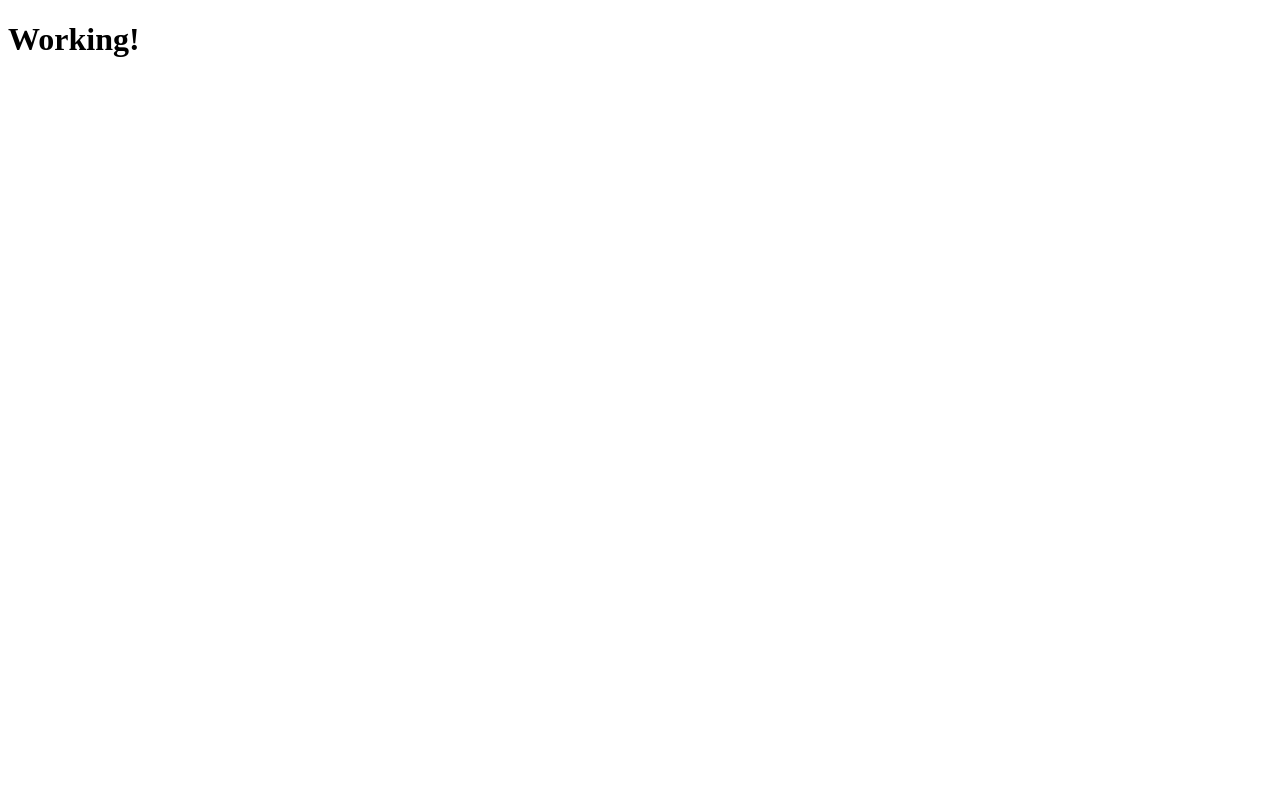
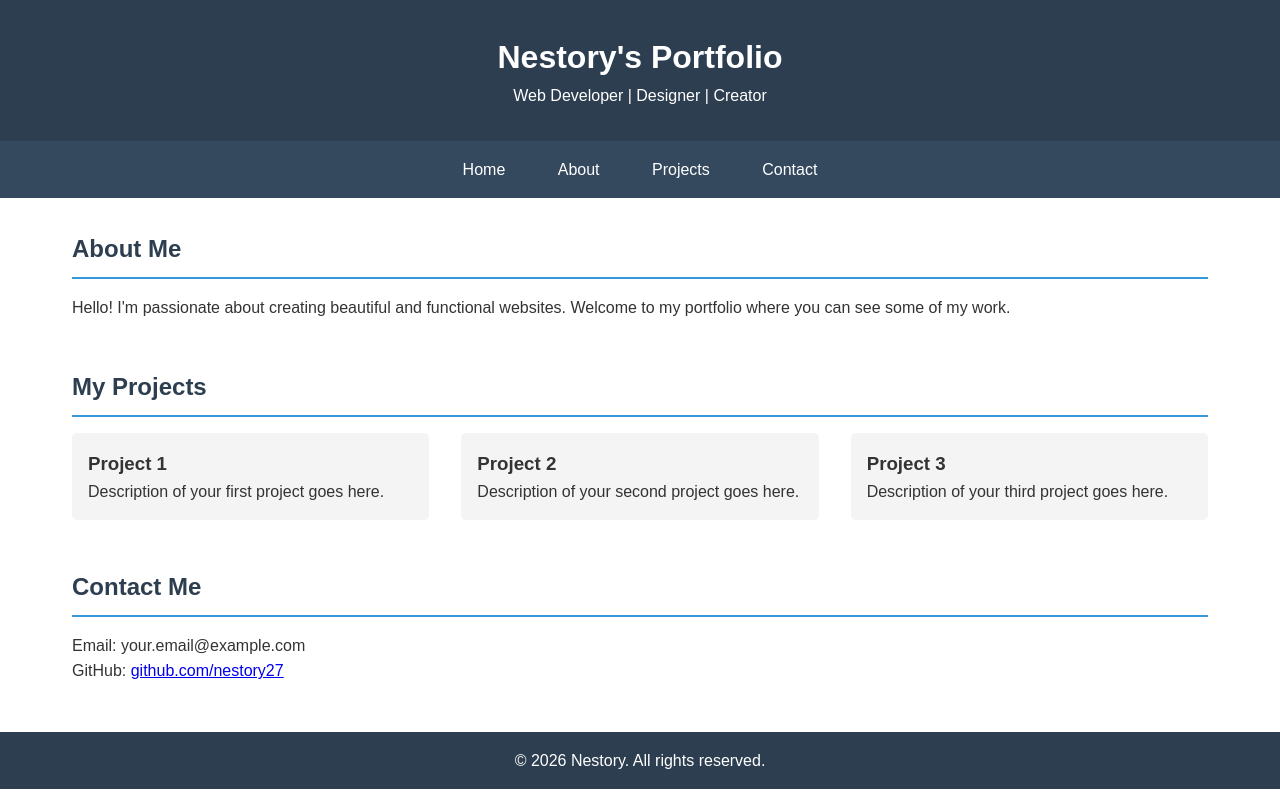
Before and after one commit to nestory27/Personal-portfolio, a plain HTML site: page index.html in a window 1280 px wide. Drawn offline with Linux system fonts and the light colour scheme.

Commit message:
Update index.html

```diff
--- a/index.html
+++ b/index.html
@@ -1,12 +1,142 @@
 <!DOCTYPE html>
-<html>
+<html lang="en">
 <head>
-    <title>Test</title>
+    <meta charset="UTF-8">
+    <meta name="viewport" content="width=device-width, initial-scale=1.0">
+    <title>My Portfolio</title>
+    <style>
+        * {
+            margin: 0;
+            padding: 0;
+            box-sizing: border-box;
+        }
+
+        body {
+            font-family: Arial, sans-serif;
+            line-height: 1.6;
+            color: #333;
+        }
+
+        header {
+            background: #2c3e50;
+            color: white;
+            padding: 2rem;
+            text-align: center;
+        }
+
+        nav {
+            background: #34495e;
+            padding: 1rem;
+            text-align: center;
+        }
+
+        nav a {
+            color: white;
+            text-decoration: none;
+            margin: 0 1rem;
+            padding: 0.5rem;
+        }
+
+        nav a:hover {
+            background: #2c3e50;
+            border-radius: 5px;
+        }
+
+        .container {
+            max-width: 1200px;
+            margin: 2rem auto;
+            padding: 0 2rem;
+        }
+
+        .section {
+            margin-bottom: 3rem;
+        }
+
+        h2 {
+            color: #2c3e50;
+            margin-bottom: 1rem;
+            border-bottom: 2px solid #3498db;
+            padding-bottom: 0.5rem;
+        }
+
+        .projects {
+            display: grid;
+            grid-template-columns: repeat(auto-fit, minmax(300px, 1fr));
+            gap: 2rem;
+        }
+
+        .project-card {
+            background: #f4f4f4;
+            padding: 1rem;
+            border-radius: 5px;
+        }
+
+        footer {
+            background: #2c3e50;
+            color: white;
+            text-align: center;
+            padding: 1rem;
+            margin-top: 2rem;
+        }
+
+        @media (max-width: 768px) {
+            .container {
+                padding: 0 1rem;
+            }
+
+            nav a {
+                display: inline-block;
+                margin: 0.5rem;
+            }
+        }
+    </style>
 </head>
 <body>
-    <h1>Working!</h1>
-    <script>
-        console.log("Page loaded successfully");
-    </script>
+    <header>
+        <h1>Nestory's Portfolio</h1>
+        <p>Web Developer | Designer | Creator</p>
+    </header>
+
+    <nav>
+        <a href="#home">Home</a>
+        <a href="#about">About</a>
+        <a href="#projects">Projects</a>
+        <a href="#contact">Contact</a>
+    </nav>
+
+    <div class="container">
+        <section id="about" class="section">
+            <h2>About Me</h2>
+            <p>Hello! I'm passionate about creating beautiful and functional websites. Welcome to my portfolio where you can see some of my work.</p>
+        </section>
+
+        <section id="projects" class="section">
+            <h2>My Projects</h2>
+            <div class="projects">
+                <div class="project-card">
+                    <h3>Project 1</h3>
+                    <p>Description of your first project goes here.</p>
+                </div>
+                <div class="project-card">
+                    <h3>Project 2</h3>
+                    <p>Description of your second project goes here.</p>
+                </div>
+                <div class="project-card">
+                    <h3>Project 3</h3>
+                    <p>Description of your third project goes here.</p>
+                </div>
+            </div>
+        </section>
+
+        <section id="contact" class="section">
+            <h2>Contact Me</h2>
+            <p>Email: your.email@example.com</p>
+            <p>GitHub: <a href="https://github.com/nestory27">github.com/nestory27</a></p>
+        </section>
+    </div>
+
+    <footer>
+        <p>&copy; 2026 Nestory. All rights reserved.</p>
+    </footer>
 </body>
 </html>
```
